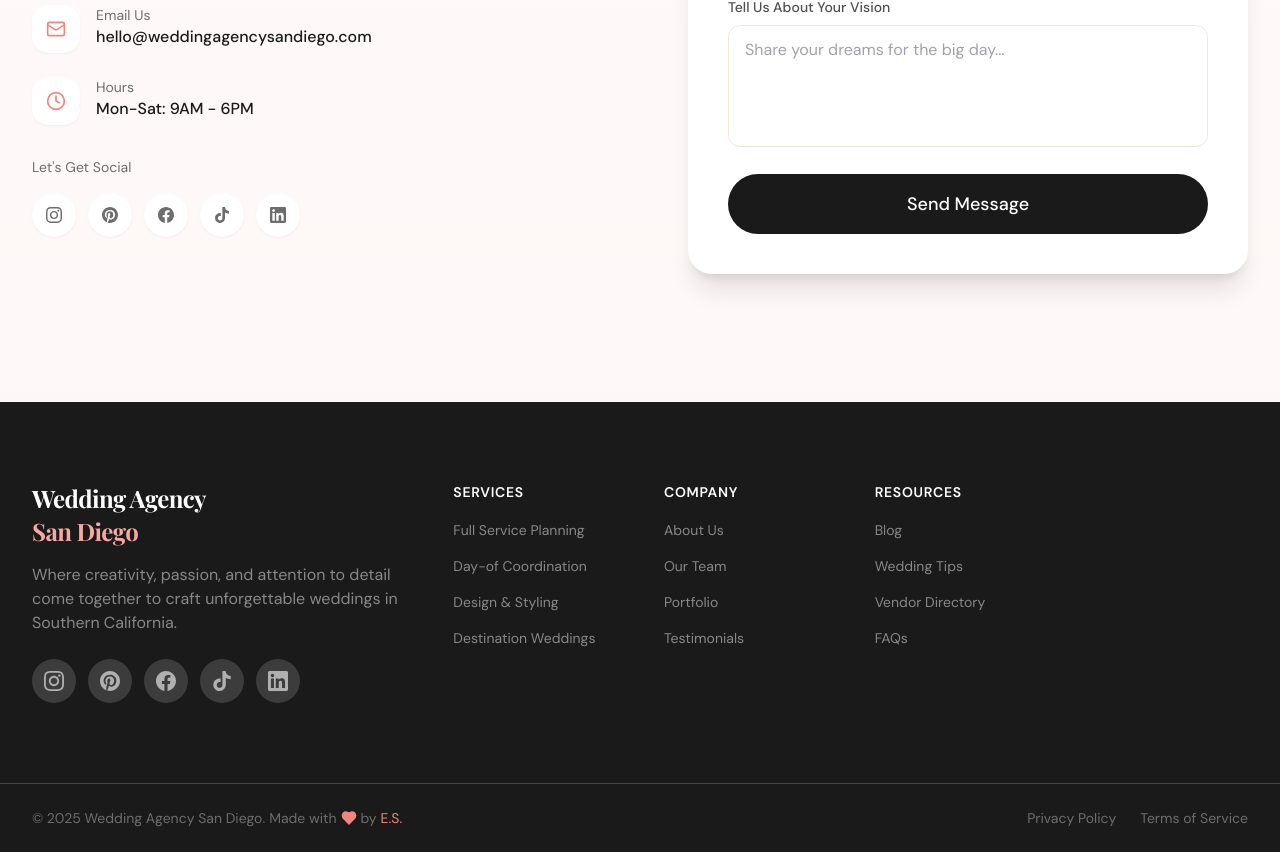
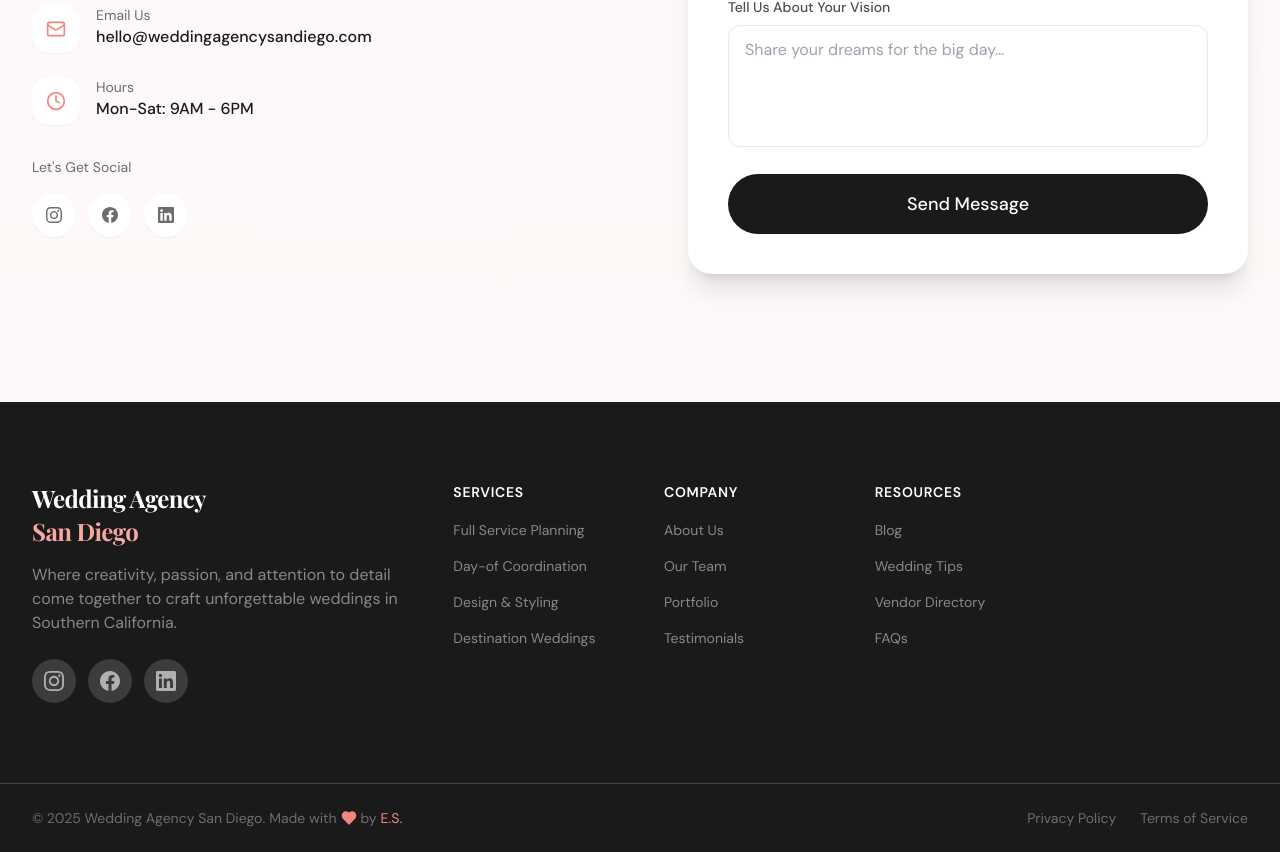
Before and after one commit to charmas3r/cursor-website, a Next.js app: page / in a window 1280 px wide. Shown: the part 7770-8622 px from the top of the page. Built offline with nearby package versions, Linux system fonts and the light colour scheme; a web font is replaced by a local one.

Commit message:
Remove TikTok and Pinterest from social links

```diff
--- a/app/layout.tsx
+++ b/app/layout.tsx
@@ -122,7 +122,6 @@ export default function RootLayout({ children }: RootLayoutProps): JSX.Element {
     sameAs: [
       "https://www.theknot.com/marketplace/wedding-agency-san-diego-san-diego-ca-2069439",
       "https://www.instagram.com/weddingagencysd",
-      "https://www.pinterest.com/weddingagencysd",
       "https://www.facebook.com/weddingagencysd",
     ],
     award: [
--- a/components/Contact.tsx
+++ b/components/Contact.tsx
@@ -13,19 +13,9 @@ const SocialIcon = ({ name }: { name: string }): JSX.Element => {
         <path d="M12 2.163c3.204 0 3.584.012 4.85.07 3.252.148 4.771 1.691 4.919 4.919.058 1.265.069 1.645.069 4.849 0 3.205-.012 3.584-.069 4.849-.149 3.225-1.664 4.771-4.919 4.919-1.266.058-1.644.07-4.85.07-3.204 0-3.584-.012-4.849-.07-3.26-.149-4.771-1.699-4.919-4.92-.058-1.265-.07-1.644-.07-4.849 0-3.204.013-3.583.07-4.849.149-3.227 1.664-4.771 4.919-4.919 1.266-.057 1.645-.069 4.849-.069zm0-2.163c-3.259 0-3.667.014-4.947.072-4.358.2-6.78 2.618-6.98 6.98-.059 1.281-.073 1.689-.073 4.948 0 3.259.014 3.668.072 4.948.2 4.358 2.618 6.78 6.98 6.98 1.281.058 1.689.072 4.948.072 3.259 0 3.668-.014 4.948-.072 4.354-.2 6.782-2.618 6.979-6.98.059-1.28.073-1.689.073-4.948 0-3.259-.014-3.667-.072-4.947-.196-4.354-2.617-6.78-6.979-6.98-1.281-.059-1.69-.073-4.949-.073zm0 5.838c-3.403 0-6.162 2.759-6.162 6.162s2.759 6.163 6.162 6.163 6.162-2.759 6.162-6.163c0-3.403-2.759-6.162-6.162-6.162zm0 10.162c-2.209 0-4-1.79-4-4 0-2.209 1.791-4 4-4s4 1.791 4 4c0 2.21-1.791 4-4 4zm6.406-11.845c-.796 0-1.441.645-1.441 1.44s.645 1.44 1.441 1.44c.795 0 1.439-.645 1.439-1.44s-.644-1.44-1.439-1.44z"/>
       </svg>
     ),
-    Pinterest: (
-      <svg viewBox="0 0 24 24" fill="currentColor" className="w-4 h-4">
-        <path d="M12 0c-6.627 0-12 5.372-12 12 0 5.084 3.163 9.426 7.627 11.174-.105-.949-.2-2.405.042-3.441.218-.937 1.407-5.965 1.407-5.965s-.359-.719-.359-1.782c0-1.668.967-2.914 2.171-2.914 1.023 0 1.518.769 1.518 1.69 0 1.029-.655 2.568-.994 3.995-.283 1.194.599 2.169 1.777 2.169 2.133 0 3.772-2.249 3.772-5.495 0-2.873-2.064-4.882-5.012-4.882-3.414 0-5.418 2.561-5.418 5.207 0 1.031.397 2.138.893 2.738.098.119.112.224.083.345l-.333 1.36c-.053.22-.174.267-.402.161-1.499-.698-2.436-2.889-2.436-4.649 0-3.785 2.75-7.262 7.929-7.262 4.163 0 7.398 2.967 7.398 6.931 0 4.136-2.607 7.464-6.227 7.464-1.216 0-2.359-.631-2.75-1.378l-.748 2.853c-.271 1.043-1.002 2.35-1.492 3.146 1.124.347 2.317.535 3.554.535 6.627 0 12-5.373 12-12 0-6.628-5.373-12-12-12z"/>
-      </svg>
-    ),
     Facebook: (
       <svg viewBox="0 0 24 24" fill="currentColor" className="w-4 h-4">
         <path d="M24 12.073c0-6.627-5.373-12-12-12s-12 5.373-12 12c0 5.99 4.388 10.954 10.125 11.854v-8.385h-3.047v-3.47h3.047v-2.642c0-3.007 1.792-4.669 4.533-4.669 1.312 0 2.686.235 2.686.235v2.953h-1.514c-1.491 0-1.956.925-1.956 1.874v2.25h3.328l-.532 3.47h-2.796v8.385c5.737-.9 10.125-5.864 10.125-11.854z"/>
-      </svg>
-    ),
-    TikTok: (
-      <svg viewBox="0 0 24 24" fill="currentColor" className="w-4 h-4">
-        <path d="M12.525.02c1.31-.02 2.61-.01 3.91-.02.08 1.53.63 3.09 1.75 4.17 1.12 1.11 2.7 1.62 4.24 1.79v4.03c-1.44-.05-2.89-.35-4.2-.97-.57-.26-1.1-.59-1.62-.93-.01 2.92.01 5.84-.02 8.75-.08 1.4-.54 2.79-1.35 3.94-1.31 1.92-3.58 3.17-5.91 3.21-1.43.08-2.86-.31-4.08-1.03-2.02-1.19-3.44-3.37-3.65-5.71-.02-.5-.03-1-.01-1.49.18-1.9 1.12-3.72 2.58-4.96 1.66-1.44 3.98-2.13 6.15-1.72.02 1.48-.04 2.96-.04 4.44-.99-.32-2.15-.23-3.02.37-.63.41-1.11 1.04-1.36 1.75-.21.51-.15 1.07-.14 1.61.24 1.64 1.82 3.02 3.5 2.87 1.12-.01 2.19-.66 2.77-1.61.19-.33.4-.67.41-1.06.1-1.79.06-3.57.07-5.36.01-4.03-.01-8.05.02-12.07z"/>
       </svg>
     ),
     LinkedIn: (
@@ -39,9 +29,7 @@ const SocialIcon = ({ name }: { name: string }): JSX.Element => {
 
 const socialLinks = [
   { label: "Instagram", href: "https://www.instagram.com/weddingagencysandiego/" },
-  { label: "Pinterest", href: "https://www.pinterest.com/WeddingAgencySanDiego/" },
   { label: "Facebook", href: "https://www.facebook.com/profile.php?id=61558606522671" },
-  { label: "TikTok", href: "https://www.tiktok.com/@weddingagencysandiego" },
   { label: "LinkedIn", href: "https://www.linkedin.com/company/wedding-agency-san-diego" },
 ];
 
--- a/components/Footer.tsx
+++ b/components/Footer.tsx
@@ -37,19 +37,9 @@ const SocialIcon = ({ name }: { name: string }): JSX.Element => {
         <path d="M12 2.163c3.204 0 3.584.012 4.85.07 3.252.148 4.771 1.691 4.919 4.919.058 1.265.069 1.645.069 4.849 0 3.205-.012 3.584-.069 4.849-.149 3.225-1.664 4.771-4.919 4.919-1.266.058-1.644.07-4.85.07-3.204 0-3.584-.012-4.849-.07-3.26-.149-4.771-1.699-4.919-4.92-.058-1.265-.07-1.644-.07-4.849 0-3.204.013-3.583.07-4.849.149-3.227 1.664-4.771 4.919-4.919 1.266-.057 1.645-.069 4.849-.069zm0-2.163c-3.259 0-3.667.014-4.947.072-4.358.2-6.78 2.618-6.98 6.98-.059 1.281-.073 1.689-.073 4.948 0 3.259.014 3.668.072 4.948.2 4.358 2.618 6.78 6.98 6.98 1.281.058 1.689.072 4.948.072 3.259 0 3.668-.014 4.948-.072 4.354-.2 6.782-2.618 6.979-6.98.059-1.28.073-1.689.073-4.948 0-3.259-.014-3.667-.072-4.947-.196-4.354-2.617-6.78-6.979-6.98-1.281-.059-1.69-.073-4.949-.073zm0 5.838c-3.403 0-6.162 2.759-6.162 6.162s2.759 6.163 6.162 6.163 6.162-2.759 6.162-6.163c0-3.403-2.759-6.162-6.162-6.162zm0 10.162c-2.209 0-4-1.79-4-4 0-2.209 1.791-4 4-4s4 1.791 4 4c0 2.21-1.791 4-4 4zm6.406-11.845c-.796 0-1.441.645-1.441 1.44s.645 1.44 1.441 1.44c.795 0 1.439-.645 1.439-1.44s-.644-1.44-1.439-1.44z"/>
       </svg>
     ),
-    Pinterest: (
-      <svg viewBox="0 0 24 24" fill="currentColor" className="w-5 h-5">
-        <path d="M12 0c-6.627 0-12 5.372-12 12 0 5.084 3.163 9.426 7.627 11.174-.105-.949-.2-2.405.042-3.441.218-.937 1.407-5.965 1.407-5.965s-.359-.719-.359-1.782c0-1.668.967-2.914 2.171-2.914 1.023 0 1.518.769 1.518 1.69 0 1.029-.655 2.568-.994 3.995-.283 1.194.599 2.169 1.777 2.169 2.133 0 3.772-2.249 3.772-5.495 0-2.873-2.064-4.882-5.012-4.882-3.414 0-5.418 2.561-5.418 5.207 0 1.031.397 2.138.893 2.738.098.119.112.224.083.345l-.333 1.36c-.053.22-.174.267-.402.161-1.499-.698-2.436-2.889-2.436-4.649 0-3.785 2.75-7.262 7.929-7.262 4.163 0 7.398 2.967 7.398 6.931 0 4.136-2.607 7.464-6.227 7.464-1.216 0-2.359-.631-2.75-1.378l-.748 2.853c-.271 1.043-1.002 2.35-1.492 3.146 1.124.347 2.317.535 3.554.535 6.627 0 12-5.373 12-12 0-6.628-5.373-12-12-12z"/>
-      </svg>
-    ),
     Facebook: (
       <svg viewBox="0 0 24 24" fill="currentColor" className="w-5 h-5">
         <path d="M24 12.073c0-6.627-5.373-12-12-12s-12 5.373-12 12c0 5.99 4.388 10.954 10.125 11.854v-8.385h-3.047v-3.47h3.047v-2.642c0-3.007 1.792-4.669 4.533-4.669 1.312 0 2.686.235 2.686.235v2.953h-1.514c-1.491 0-1.956.925-1.956 1.874v2.25h3.328l-.532 3.47h-2.796v8.385c5.737-.9 10.125-5.864 10.125-11.854z"/>
-      </svg>
-    ),
-    TikTok: (
-      <svg viewBox="0 0 24 24" fill="currentColor" className="w-5 h-5">
-        <path d="M12.525.02c1.31-.02 2.61-.01 3.91-.02.08 1.53.63 3.09 1.75 4.17 1.12 1.11 2.7 1.62 4.24 1.79v4.03c-1.44-.05-2.89-.35-4.2-.97-.57-.26-1.1-.59-1.62-.93-.01 2.92.01 5.84-.02 8.75-.08 1.4-.54 2.79-1.35 3.94-1.31 1.92-3.58 3.17-5.91 3.21-1.43.08-2.86-.31-4.08-1.03-2.02-1.19-3.44-3.37-3.65-5.71-.02-.5-.03-1-.01-1.49.18-1.9 1.12-3.72 2.58-4.96 1.66-1.44 3.98-2.13 6.15-1.72.02 1.48-.04 2.96-.04 4.44-.99-.32-2.15-.23-3.02.37-.63.41-1.11 1.04-1.36 1.75-.21.51-.15 1.07-.14 1.61.24 1.64 1.82 3.02 3.5 2.87 1.12-.01 2.19-.66 2.77-1.61.19-.33.4-.67.41-1.06.1-1.79.06-3.57.07-5.36.01-4.03-.01-8.05.02-12.07z"/>
       </svg>
     ),
     LinkedIn: (
@@ -63,9 +53,7 @@ const SocialIcon = ({ name }: { name: string }): JSX.Element => {
 
 const socialLinks = [
   { label: "Instagram", href: "https://www.instagram.com/weddingagencysandiego/" },
-  { label: "Pinterest", href: "https://www.pinterest.com/WeddingAgencySanDiego/" },
   { label: "Facebook", href: "https://www.facebook.com/profile.php?id=61558606522671" },
-  { label: "TikTok", href: "https://www.tiktok.com/@weddingagencysandiego" },
   { label: "LinkedIn", href: "https://www.linkedin.com/company/wedding-agency-san-diego" },
 ];
 
--- a/emails/ContactConfirmation.tsx
+++ b/emails/ContactConfirmation.tsx
@@ -150,8 +150,6 @@ export default function ContactConfirmationEmail({
             </Text>
             <Section style={socialLinks}>
               <Link href="#" style={socialLink}>Instagram</Link>
-              <Text style={socialDivider}>•</Text>
-              <Link href="#" style={socialLink}>Pinterest</Link>
               <Text style={socialDivider}>•</Text>
               <Link href="#" style={socialLink}>Facebook</Link>
             </Section>
```
